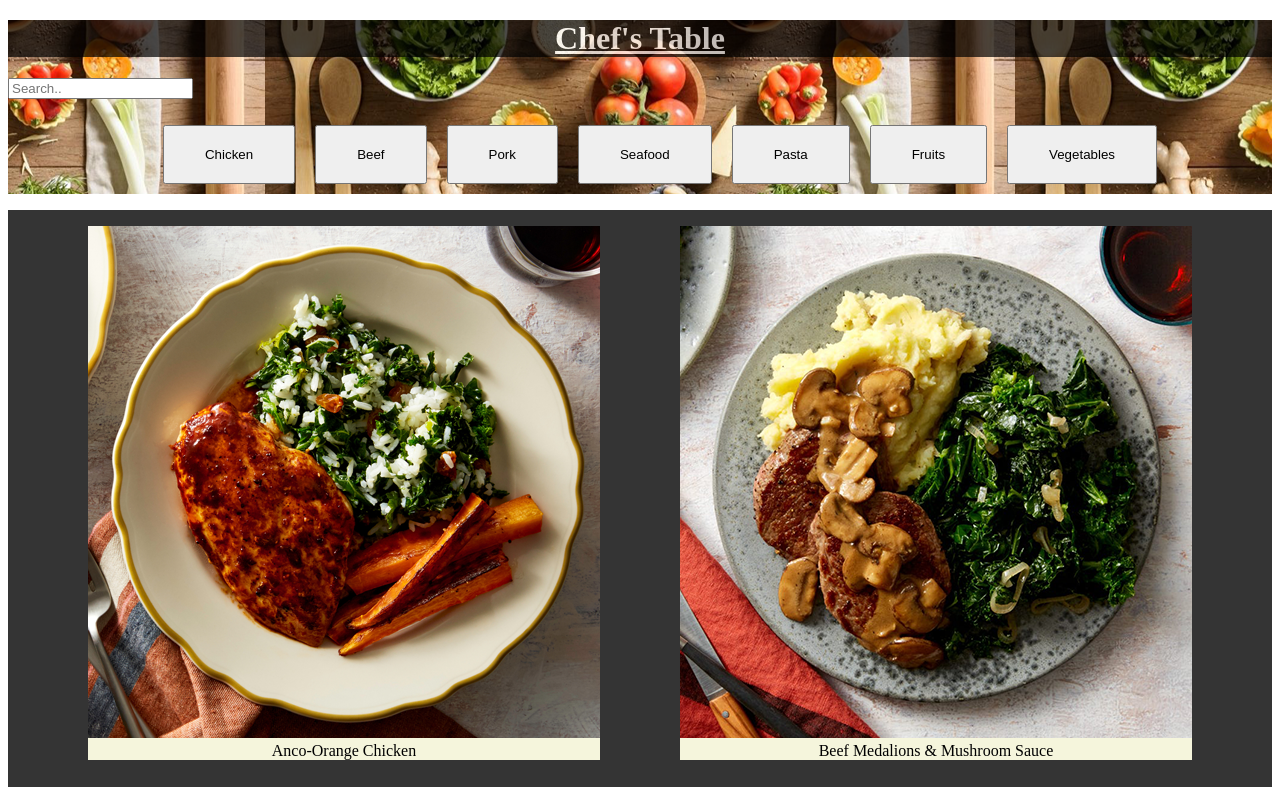
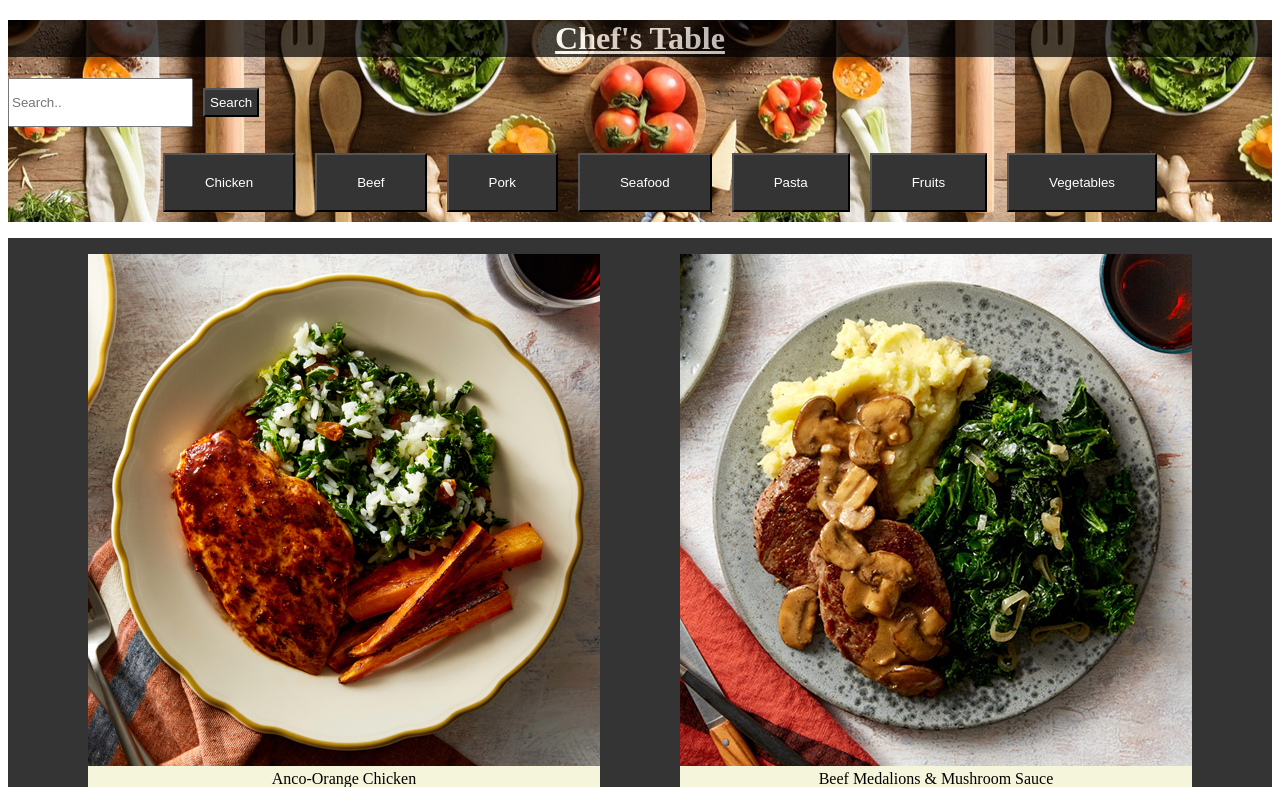
Before and after one commit to Gavincochrane2/idm232-gjc56, a PHP site: page / in a window 1280 px wide. Shown: the top 787 px of the page. Run offline with PHP 8.4, Linux system fonts and the light colour scheme.

Commit message:
Hwk01 corrections

```diff
--- a/general.css
+++ b/general.css
@@ -27,6 +27,7 @@ h1 {
     display: flex;
     justify-content: flex-end;
     align-items: flex-end;
+
 }
 
 figure img {
@@ -49,6 +50,14 @@ ul {
     flex-wrap: wrap;
 }
 
+button.search {
+    padding: 5px;
+
+}
+div.input {
+    display: flex;
+    justify-content: left;
+}
 
 
 li {
@@ -71,11 +80,21 @@ footer li .foot {
 footer{
     background-color: rgb(97, 95, 95);
 }
+
+footer h3 {
+    padding-top: 10px;
+    padding-bottom: 10px;
+    text-align: center;
+    color: azure;
+}
+
  button {
     padding: 20px;
     padding-left: 40px;
     padding-right: 40px;
     margin: 10px;
+    background-color: rgb(52, 52, 52);
+    color: white;
 
 
  }
--- a/index.html
+++ b/index.html
@@ -9,7 +9,10 @@
 <body>
   <header>
   <h1>Chef's Table</h1>
+  <div class="input">
   <input type="text" placeholder="Search.." class="search">
+  <button class="search" type="submit">Search</button>
+</div>
   <ul>
     <button>Chicken</button>
     <button>Beef</button>
@@ -99,12 +102,7 @@
 
 <footer>
 
-<ul>
-  <li class="foot">about</li>
-  <li class="foot">contact</li>
-  <li class="foot">privacy policy</li>
-  <li class="foot">more</li>
-</ul>
+<h3>Copyright 2023 Gavin Cochrane</h3>
 
 </footer>
 
```
